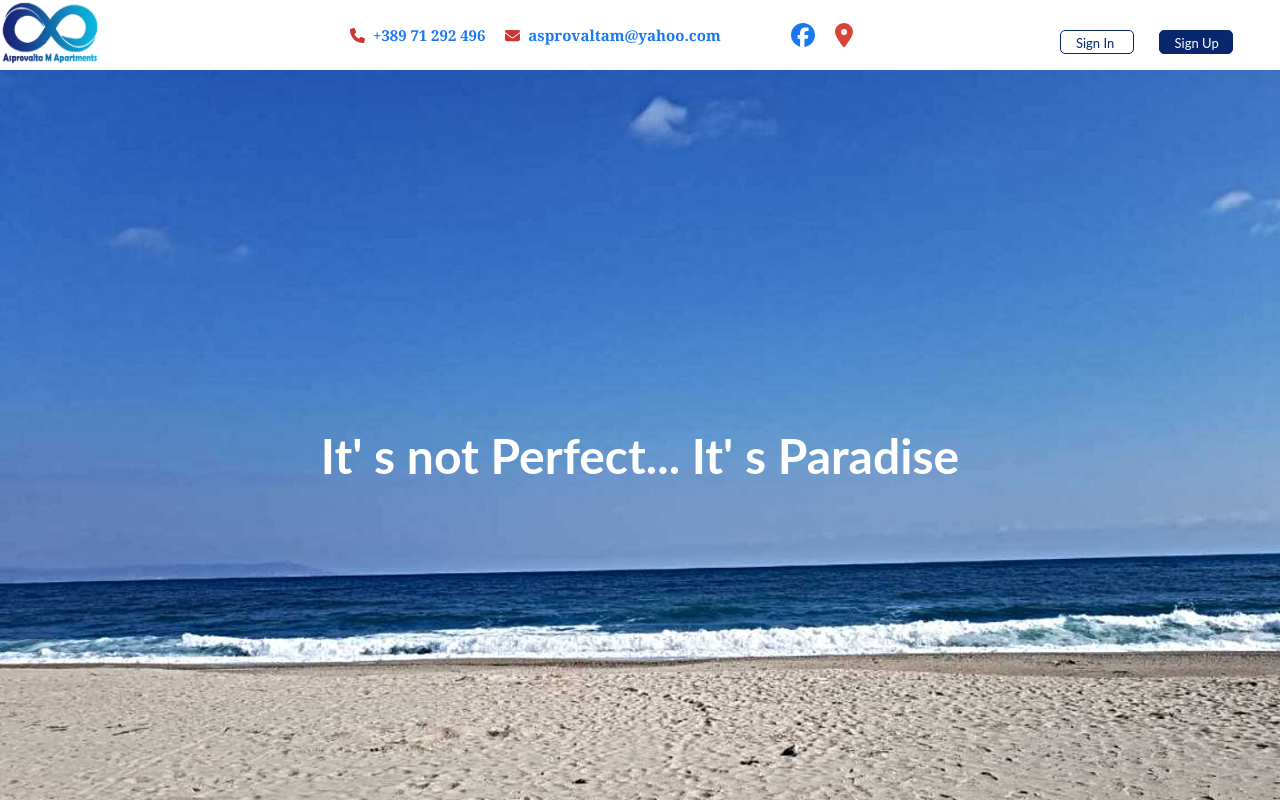
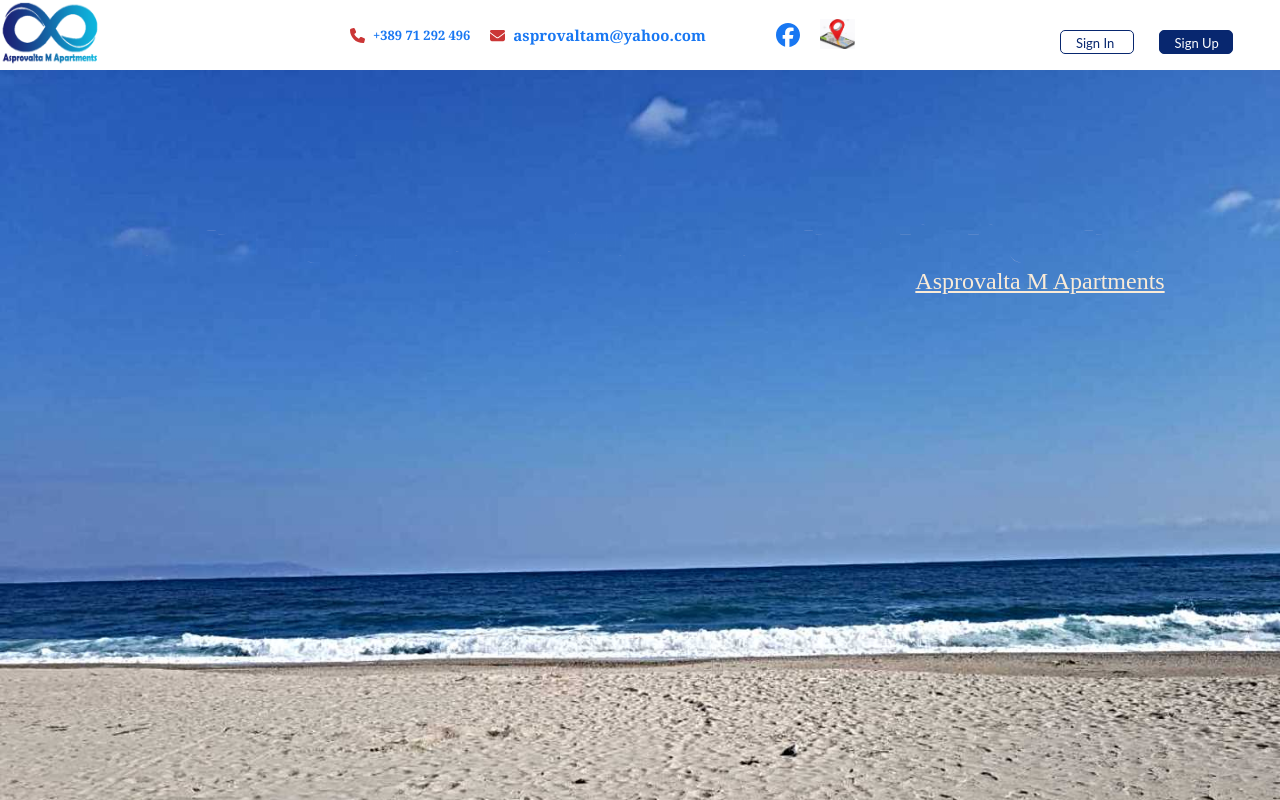
Before and after one commit to jugosack/asprovalta_m_apartments_client, a React (Create React App) app: page / in a window 1280 px wide. Built offline with nearby package versions, Linux system fonts and the light colour scheme.

Commit message:
Add icons, header and signature

```diff
--- a/src/components/Body.js
+++ b/src/components/Body.js
@@ -3,7 +3,8 @@ import { Link } from 'react-router-dom';
 import '../styles/style.css';
 import { FontAwesomeIcon } from '@fortawesome/react-fontawesome';
 import { faFacebook } from '@fortawesome/free-brands-svg-icons';
-import { faPhone, faEnvelope, faMapMarkerAlt } from '@fortawesome/free-solid-svg-icons';
+import { faPhone, faEnvelope } from '@fortawesome/free-solid-svg-icons';
+import locationImg from '../images/locationImg.png';
 
 import logo from '../images/logo.png'; // Import your image
 
@@ -11,14 +12,15 @@ const Body = () => (
   <>
     <div className="section-1">
       <img className="logoA" src={logo} alt="logo.png" />
+
       <div className="contacts">
         <div className="phone">
           <FontAwesomeIcon icon={faPhone} className="phone-icon" />
-          +389 71 292 496
+          <a className="phone-link" href="tel:+38971292496">+389 71 292 496</a>
         </div>
         <div className="email">
           <FontAwesomeIcon icon={faEnvelope} className="envelope-icon" />
-          asprovaltam@yahoo.com
+          <a className="email-link" href="mailto:asprovaltam@yahoo.com">asprovaltam@yahoo.com</a>
         </div>
         <div className="facebook">
           <a
@@ -35,8 +37,9 @@ const Body = () => (
             target="_blank"
             rel="noopener noreferrer"
           >
-            <FontAwesomeIcon icon={faMapMarkerAlt} className="location-icon" />
+            <img className="location-icon" src={locationImg} alt="locationImg.png" />
           </a>
+
         </div>
       </div>
 
@@ -51,8 +54,8 @@ const Body = () => (
       </div>
     </div>
     <header className="header">
-      <span className="header-title">It&apos; s not Perfect... It&apos; s Paradise </span>
-
+      <span className="header-title">It is&apos;not Perfect... It is Paradise!</span>
+      <div className="signature">Asprovalta M Apartments</div>
     </header>
 
   </>
--- a/src/styles/style.css
+++ b/src/styles/style.css
@@ -33,12 +33,27 @@ body {
   }
 
   .header-title {
-    color: #fff;
-    font-size: 3rem;
+    margin-top: -450px;
+    font-size: 4.5rem;
     font-weight: bold;
     text-align: center;
-    padding-bottom: 30px;
+
+    font-family: 'Apple Chancery', sans-serif;
+    color: transparent; /* Make the text transparent */
+    -webkit-text-stroke: 0.01px rgba(207, 197, 224, 0.699); /* White border around the text */
   }
+  .signature{
+    font-family: 'Snell Roundhand', cursive;
+    color:antiquewhite;
+    display:flex;
+    flex-direction: row;
+    justify-content: right;
+    margin-left:800px;
+    margin-top:-10px;
+    font-size: 1.5rem;
+    text-decoration: underline;
+  }
+
 
   .header-book-btn {
     background-color: #fff;
@@ -109,8 +124,24 @@ body {
     display: flex;
     align-items: center;
     margin-right: 20px; /* Adjust the spacing between elements as needed */
+
   }
 
+  .phone-link{
+    text-decoration: none;
+     font-size:13px;
+     font-family:Cambria, Cochin, Georgia, Times, 'Times New Roman', serif;
+      font-weight: bold;
+      color:  #1877f2;
+  }
+
+  .email-link{
+    text-decoration: none;
+    font-size:15px;
+    font-family:Cambria, Cochin, Georgia, Times, 'Times New Roman', serif;
+     font-weight: bold;
+     color:  #1877f2;
+  }
   .phone,
   .email{
    font-size:15px;
@@ -136,6 +167,8 @@ body {
   .location-icon{
     color: #DB4437;
    font-size: 24px;
+   height:30px;
+   width:35px;
   }
 
   .facebook-icon{
```
Also changed, not shown: src/images/locationImg.png (added).
